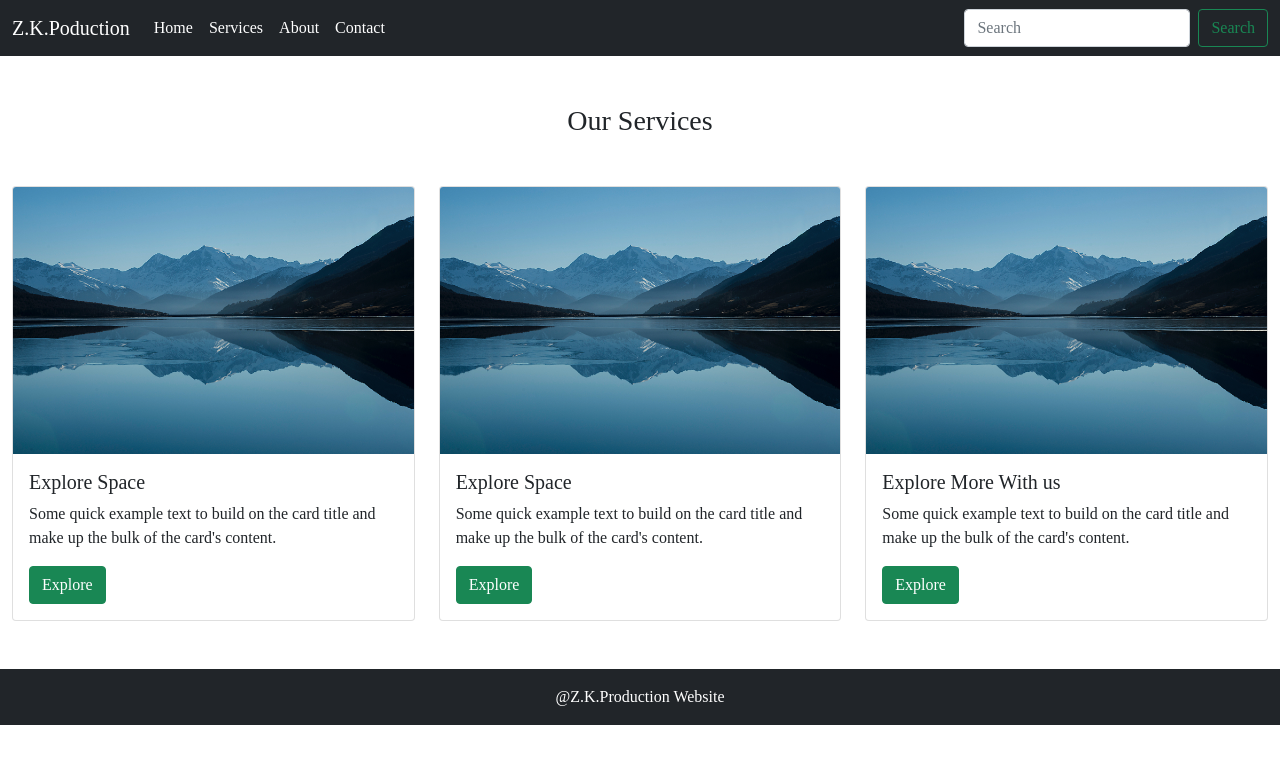
After one commit to zaidkhan694/Practical, a PHP site: page /services.php in a window 1280 px wide. The commit adds this page. Shown: the top 764 px of the page. Run offline with PHP 8.4, Linux system fonts and the light colour scheme; some libraries are stand-ins or nearby versions.

Commit message:
Several changes in index.php about.php services.php and contact.php

```diff
--- a/index.php
+++ b/index.php
@@ -24,13 +24,13 @@
           <a class="nav-link active" aria-current="page" href="#">Home</a>
         </li>
         <li class="nav-item">
-          <a class="nav-link active" href="#">Services</a>
+          <a class="nav-link active" href="services.php">Services</a>
         </li>
         <li class="nav-item">
-          <a class="nav-link active" href="#">About</a>
+          <a class="nav-link active" href="about.php">About</a>
         </li>
         <li class="nav-item">
-          <a class="nav-link active" href="#">Contact</a>
+          <a class="nav-link active" href="contact.php">Contact</a>
         </li>
       </ul>
       <form class="d-flex">
--- /dev/null
+++ b/services.php
@@ -0,0 +1,93 @@
+<!DOCTYPE html>
+<html lang="en">
+<head>
+    <meta charset="UTF-8">
+    <meta http-equiv="X-UA-Compatible" content="IE=edge">
+    <meta name="viewport" content="width=device-width, initial-scale=1.0">
+    <link href="https://cdn.jsdelivr.net/npm/bootstrap@5.1.3/dist/css/bootstrap.min.css" rel="stylesheet" integrity="sha384-1BmE4kWBq78iYhFldvKuhfTAU6auU8tT94WrHftjDbrCEXSU1oBoqyl2QvZ6jIW3" crossorigin="anonymous">
+    <link rel="stylesheet" href="css/style.css" class="css">
+    <link rel="preconnect" href="https://fonts.googleapis.com">
+    <title>Document</title>
+</head>
+<body>
+<nav class="navbar navbar-expand-lg navbar-dark bg-dark">
+  <div class="container-fluid">
+    <a class="navbar-brand" href="#">Z.K.Poduction</a>
+    <button class="navbar-toggler" type="button" data-bs-toggle="collapse" data-bs-target="#navbarSupportedContent" aria-controls="navbarSupportedContent" aria-expanded="false" aria-label="Toggle navigation">
+      <span class="navbar-toggler-icon"></span>
+    </button>
+    <div class="collapse navbar-collapse" id="navbarSupportedContent">
+      <ul class="navbar-nav me-auto mb-2 mb-lg-0">
+        <li class="nav-item">
+          <a class="nav-link active" aria-current="page" href="index.php">Home</a>
+        </li>
+        <li class="nav-item">
+          <a class="nav-link active" href="#">Services</a>
+        </li>
+        <li class="nav-item">
+          <a class="nav-link active" href="about.php">About</a>
+        </li>
+        <li class="nav-item">
+          <a class="nav-link active" href="contact.php">Contact</a>
+        </li>
+      </ul>
+      <form class="d-flex">
+        <input class="form-control me-2" type="search" placeholder="Search" aria-label="Search">
+        <button class="btn btn-outline-success" type="submit">Search</button>
+      </form>
+    </div>
+  </div>
+</nav>
+
+<section>
+<div class="my-5 w-100">
+        <h3 class="text-center">Our Services</h3>
+    </div>
+
+    <div class="container-fluid">
+        <div class="row">
+            <div class="col-lg-4 col-md-4 col-12" >
+            <div class="card" >
+  <img src="images/img2.jpg.jpg" class="card-img-top" alt="...">
+  <div class="card-body">
+    <h5 class="card-title">Explore Space</h5>
+    <p class="card-text">Some quick example text to build on the card title and make up the bulk of the card's content.</p>
+    <a href="#" class="btn btn-success">Explore</a>
+  </div>
+</div>
+</div>
+
+<div class="col-lg-4 col-md-4 col-12" >
+            <div class="card">
+  <img src="images/img2.jpg.jpg" class="card-img-top" alt="...">
+  <div class="card-body">
+    <h5 class="card-title">Explore Space</h5>
+    <p class="card-text">Some quick example text to build on the card title and make up the bulk of the card's content.</p>
+    <a href="#" class="btn btn-success">Explore</a>
+  </div>
+</div>
+</div>
+
+<div class="col-lg-4 col-md-4 col-12" >
+  <div class="card">
+  <img src="images/img2.jpg.jpg" class="card-img-top" alt="...">
+  <div class="card-body">
+    <h5 class="card-title">Explore More With us</h5>
+    <p class="card-text">Some quick example text to build on the card title and make up the bulk of the card's content.</p>
+    <a href="#" class="btn btn-success">Explore</a>
+  </div>
+</div>
+</div>
+            </div>
+        </div>
+    </div>
+</section>
+
+
+<footer class="my-5">
+    <p class="text-center p-3 bg-dark text-white ">@Z.K.Production Website</p>
+</footer>
+<script src="https://cdn.jsdelivr.net/npm/@popperjs/core@2.10.2/dist/umd/popper.min.js" integrity="sha384-7+zCNj/IqJ95wo16oMtfsKbZ9ccEh31eOz1HGyDuCQ6wgnyJNSYdrPa03rtR1zdB" crossorigin="anonymous"></script>
+<script src="https://cdn.jsdelivr.net/npm/bootstrap@5.1.3/dist/js/bootstrap.min.js" integrity="sha384-QJHtvGhmr9XOIpI6YVutG+2QOK9T+ZnN4kzFN1RtK3zEFEIsxhlmWl5/YESvpZ13" crossorigin="anonymous"></script>
+</body>
+</html>
--- a/userInfo.php
+++ b/userInfo.php
@@ -19,5 +19,5 @@ $query = "insert into userinfodata (user , email , mobile , comment) values('$us
 
 mysqli_query($con , $query);
 
-header('location : index.php');
+header('location:index.php');
 ?>
```
Also changed, not shown: about.php (added, +71 -0 lines), contact.php (added, +76 -0 lines).
